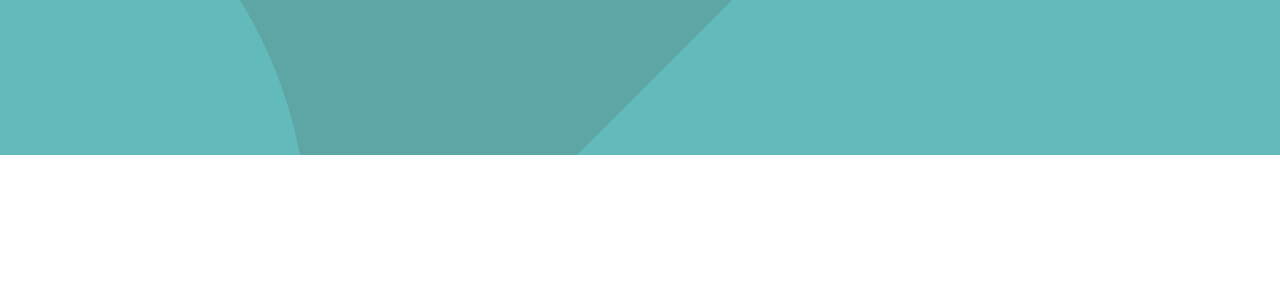
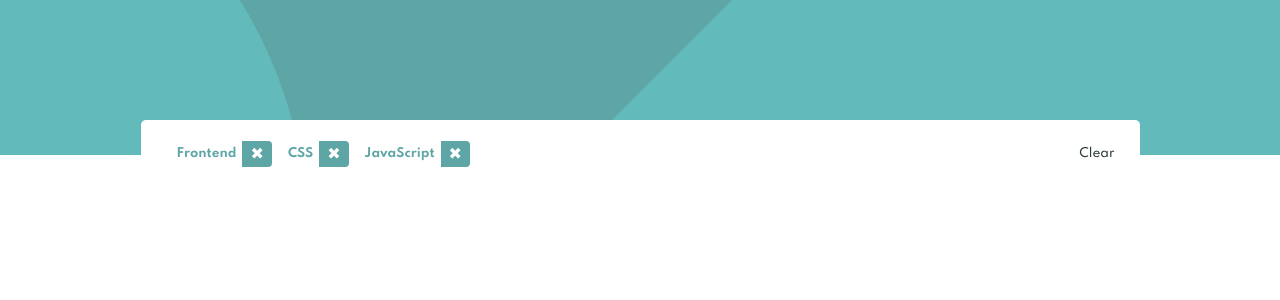
Before and after one commit to russo97/job-listings-filtering, a Vue app: page / in a window 1280 px wide. Shown: the top 300 px of the page. Built offline with nearby package versions, Linux system fonts and the light colour scheme.

Commit message:
feat: adicionado componente responsável por exibir os filtros selecionados

```diff
--- a/src/App.vue
+++ b/src/App.vue
@@ -1,5 +1,7 @@
 <template>
-  <Header />
+  <div id="app">
+    <Header />
+  </div>
 </template>
 
 <script>
--- /dev/null
+++ b/src/assets/sass/_globals.scss
@@ -0,0 +1,11 @@
+
+body,
+#app {
+  position: relative;
+  background-color: $white;
+}
+
+.container {
+  margin: 0 auto;
+  max-width: 69.375rem;
+}
--- a/src/assets/sass/styles.scss
+++ b/src/assets/sass/styles.scss
@@ -2,3 +2,4 @@
 @import "imports";
 @import "variables";
 @import "mixins";
+@import "globals";
--- /dev/null
+++ b/src/components/FilterList.vue
@@ -0,0 +1,65 @@
+<template>
+  <div class="filter">
+    <div class="filter__container">
+      <div class="filter__pills">
+        <filter-pill
+          :key="l"
+          :label="l"
+          v-for="l in ['Frontend', 'CSS', 'JavaScript']" />
+      </div>
+      <a href="#" class="filter__clear">
+        Clear
+      </a>
+    </div>
+  </div>
+</template>
+
+<script>
+  import FilterPill from "./FilterPill.vue";
+
+  export default {
+    name: "FilterList",
+
+    components: {
+      FilterPill
+    }
+  }
+</script>
+
+<style lang="scss">
+  .filter {
+    width: 90%;
+    margin: 0 auto;
+    transform: translateY(calc(100% - 2.1875rem));
+
+    &__container {
+      width: 100%;
+      display: flex;
+      justify-content: space-between;
+      background: $white;
+      align-items: center;
+      border-radius: .3125rem;
+      padding: 1rem 1.5625rem;
+      font-family: $spartanFamily;
+    }
+
+    &__pills {
+      display: flex;
+      flex-flow: row wrap;
+    }
+
+    &__clear {
+      color: $headerBG;
+      font-size: .75rem;
+      color: $veryDarkGrayishCyan;
+
+      &:visited {
+        color: $headerBG;
+      }
+
+      &:hover {
+        border-bottom: .0625rem dotted $headerBG;
+      }
+    }
+  }
+</style>
--- /dev/null
+++ b/src/components/FilterPill.vue
@@ -0,0 +1,63 @@
+<template>
+  <div class="pill">
+    <div class="pill__container">
+      <div class="pill__label"> {{ label }} </div>
+      <div class="pill__close">
+        &#10006;
+      </div>
+    </div>
+  </div>
+</template>
+
+<script>
+  export default {
+    name: "FilterPill",
+
+    props: {
+      label: {
+        type: String,
+        required: true
+      }
+    }
+  }
+</script>
+
+<style lang="scss">
+  .pill {
+    margin: .3125rem;
+    overflow: hidden;
+    border-radius: .25rem;
+    display: inline-block;
+
+    &__container {
+      display: flex;
+      align-items: center;
+    }
+
+    &__label,
+    &__close {
+      display: flex;
+      align-items: center;
+      justify-content: center;
+    }
+
+    &__label {
+      color: $headerBG;
+      font-weight: 700;
+      font-size: .75rem;
+      padding: .25rem .375rem;
+    }
+
+    &__close {
+      color: $white;
+      cursor: pointer;
+      padding: .1875rem .5rem;
+      background-color: $headerBG;
+      transition: background-color .1s ease-in-out;
+
+      &:hover {
+        background-color: $veryDarkGrayishCyan;
+      }
+    }
+  }
+</style>
--- a/src/components/Header.vue
+++ b/src/components/Header.vue
@@ -1,18 +1,26 @@
 <template>
   <header class="header">
-
+    <div class="header__container container">
+      <filter-list />
+    </div>
   </header>
 </template>
 
 <script>
+  import FilterList from "./FilterList.vue";
+
   export default {
+    name: "Header",
+
+    components: {
+      FilterList
+    }
   }
 </script>
 
 <style lang="scss">
   .header {
-    width: 100%;
-    height: 155px;
+    position: relative;
     background-size: cover;
     background-color: $headerBG;
     background-repeat: no-repeat;
@@ -21,5 +29,13 @@
     @include breakpoint-up(desktop) {
       background-image: url("../assets/images/bg-header-desktop.svg");
     }
+
+    &__container {
+      width: 100%;
+      height: 155px;
+
+      display: flex;
+      align-items: flex-end;
+    }
   }
 </style>
```
